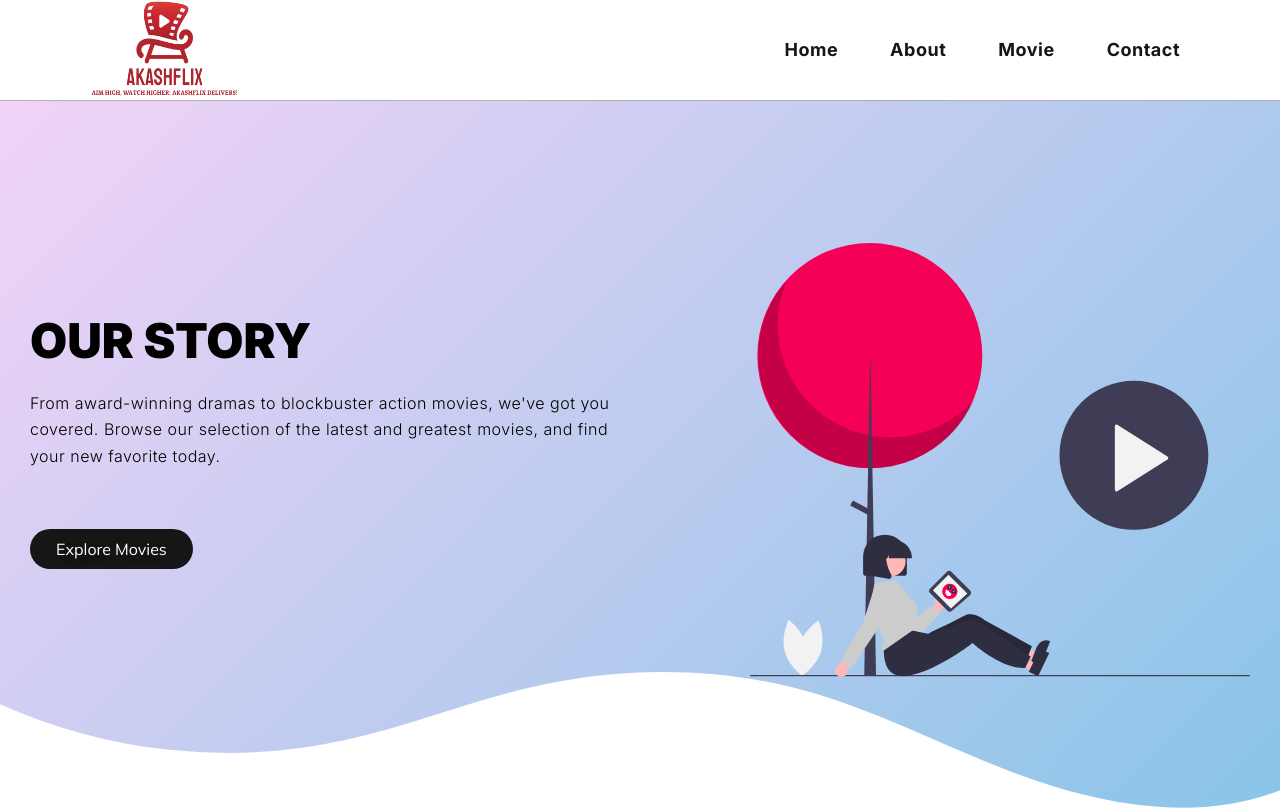
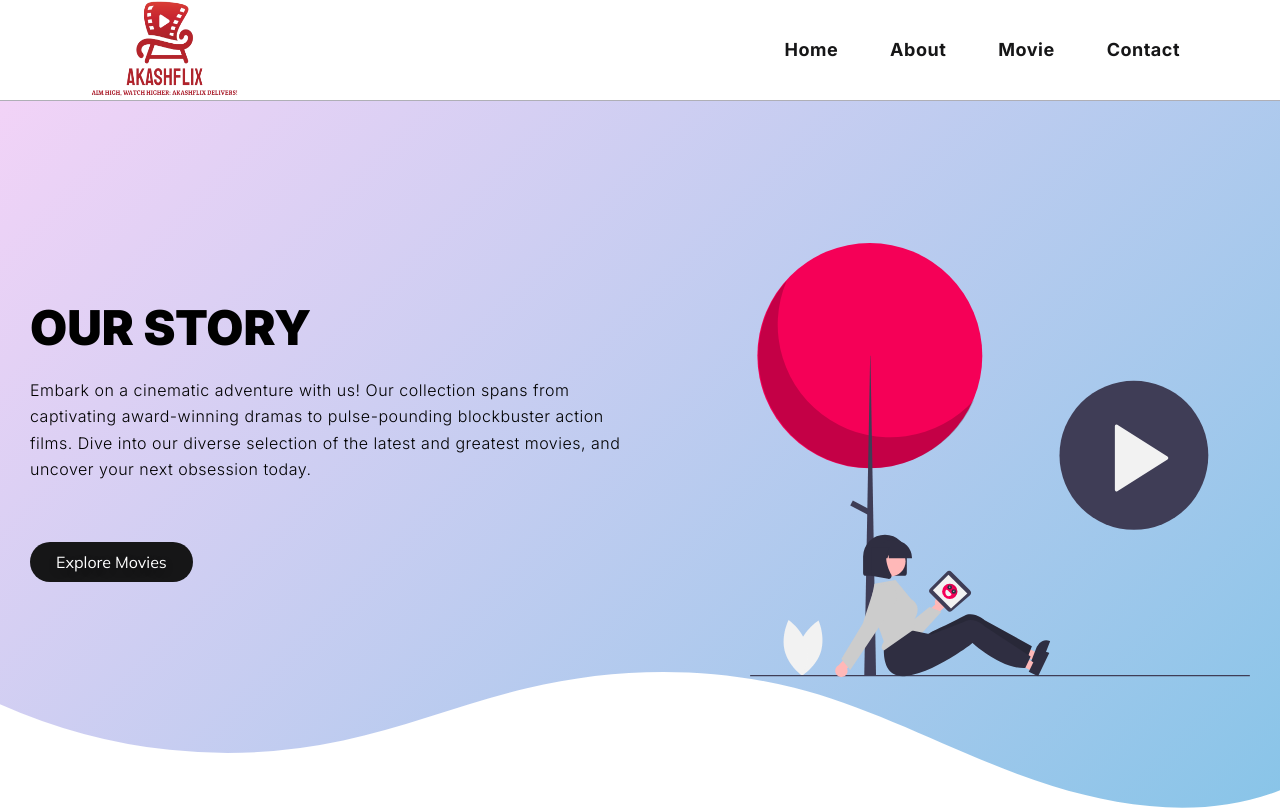
Before and after one commit to akashsharmaclicks-learningaccount/AkashFlix, a Next.js app: page /about in a window 1280 px wide. Shown: the top 809 px of the page. Built offline with nearby package versions, Linux system fonts and the light colour scheme.

Commit message:
Made dynamic paragraph for about page.

```diff
--- a/src/app/about/page.js
+++ b/src/app/about/page.js
@@ -1,5 +1,15 @@
 import Herosection from "../components/Herosection";
+
 const About = () => {
-  return <Herosection title={"OUR STORY"} imageUrl={"/about1.svg"} />;
+  const paragraph =
+    "Embark on a cinematic adventure with us! Our collection spans from captivating award-winning dramas to pulse-pounding blockbuster action films. Dive into our diverse selection of the latest and greatest movies, and uncover your next obsession today.";
+  return (
+    <Herosection
+      title={"OUR STORY"}
+      paragraph={paragraph}
+      imageUrl={"/about1.svg"}
+    />
+  );
 };
+
 export default About;
```
